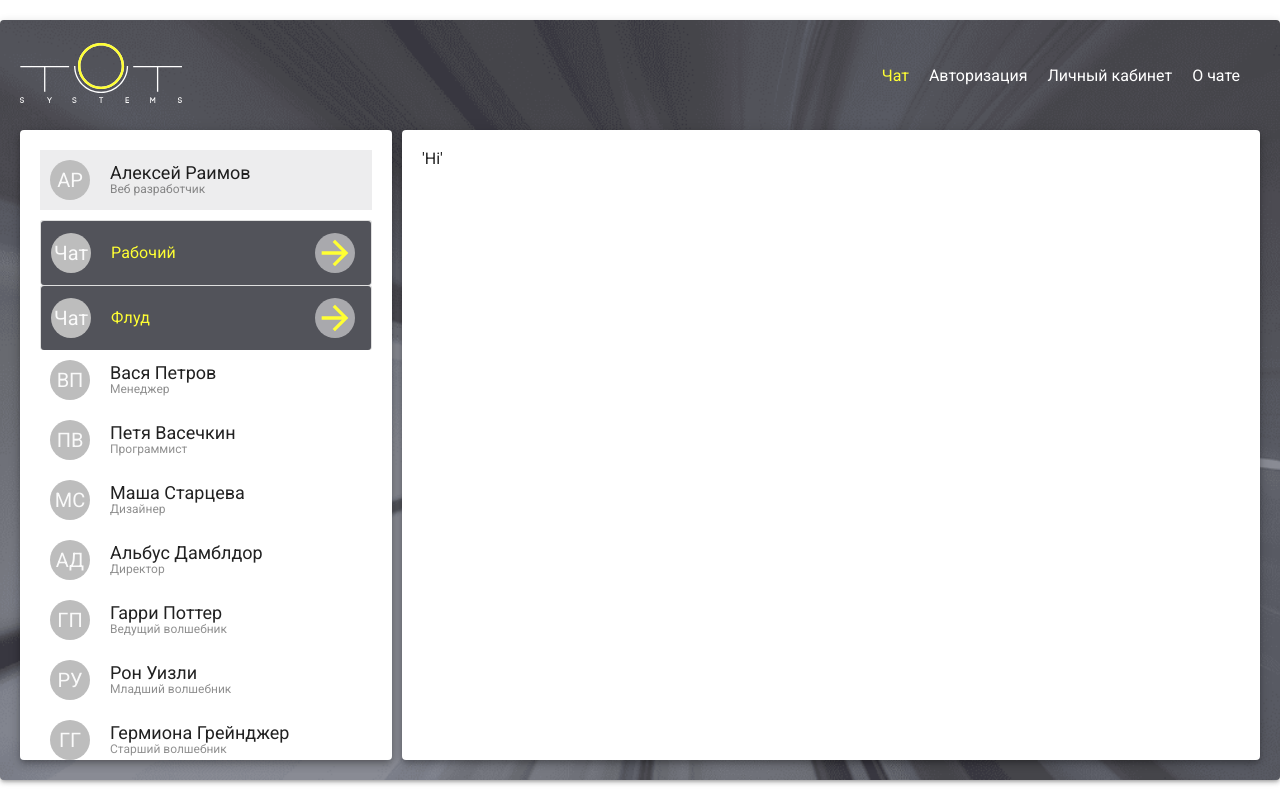
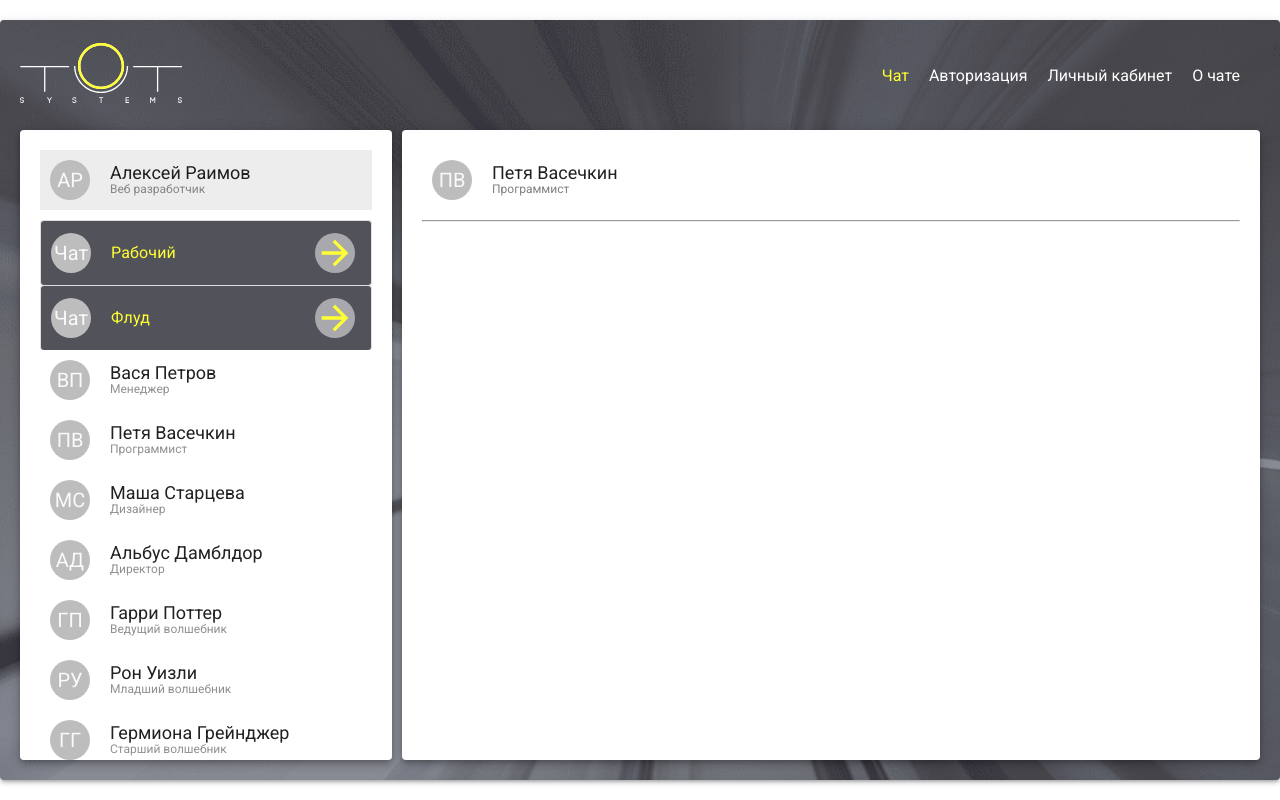
Before and after one commit to Radist-electric/corporate-network, a React (Create React App) app: page / in a window 1280 px wide. Built offline with nearby package versions, Linux system fonts and the light colour scheme.

Commit message:
I created a header for the chat component

```diff
--- a/src/components/chat.js
+++ b/src/components/chat.js
@@ -1,14 +1,84 @@
 import { useState } from 'react'
+import { makeStyles } from '@material-ui/core/styles'
+import { dataUsers } from '../data/dataUsers'
+import { dataChats } from '../data/dataChats'
+import { dataPersonalChat } from '../data/dataPersonalChat'
+import { dataGroupChat } from '../data/dataGroupChat'
+import Avatar from '@material-ui/core/Avatar'
+
+const useStyles = makeStyles((theme) => ({
+  header: {
+    padding: '10px',
+    display: 'flex',
+    alignItems: 'center',
+    marginBottom: '10px',
+  },
+  description: {
+    display: 'flex',
+    flexDirection: 'column',
+    marginLeft: '20px'
+  },
+  name: {
+    margin: 0,
+    fontSize: '18px',
+  },
+  prof: {
+    margin: 0,
+    fontSize: '12px',
+    color: 'rgba(0,0,0,0.5)'
+  },
+  chat: {
+    overflowY: 'auto'
+  },
+}))
 
 export const Chat = (props) => {
-const [chatType, setChatType] = useState(props.chatData[0])
-const [chatId, setChatId] = useState(props.chatData[1])
-console.log('chatType', chatType)
-console.log('chatId', chatId)
+  // chatType (true - личный, false - групповой)
+  const [chatType, setChatType] = useState(props.chatData[0])
+  const [chatId, setChatId] = useState(props.chatData[1])
+  const [dataChat, setDataChat] = useState(props.chatData[0] == true ? dataPersonalChat : dataGroupChat)
+  const classes = useStyles()
+
+  console.log('chatType', chatType)
+  console.log('chatId', chatId)
+  console.log('dataChat', dataChat)
+
+  const header = chatType ?
+    dataUsers.filter((item) => {
+      return item.id == chatId
+    }).map((person, i) => {
+      return (
+        <div className={classes.header} key={i}>
+          <Avatar>{person.firstName[0].toUpperCase()}{person.lastName[0].toUpperCase()}</Avatar>
+          <div className={classes.description}>
+            <p className={classes.name}>{person.firstName} {person.lastName}</p>
+            <p className={classes.prof}>{person.profession}</p>
+          </div>
+        </div>
+      )
+    })
+    :
+    dataChats.filter((item) => {
+      return item.id == chatId
+    }).map((chat, i) => {
+      return (
+        <div className={classes.header} key={i}>
+          <Avatar>Чат</Avatar>
+          <div className={classes.description}>
+            <p className={classes.name}>{chat.name}</p>
+            <p className={classes.prof}>Количество участников <span style={{ fontWeight: 700, color: 'rgba(0,0,0,1)' }}>{chat.users.length}</span></p>
+          </div>
+        </div>
+      )
+    })
 
   return (
     <>
-    'Hi'
+      {header}
+      <hr />
+      <div className={classes.chat}>
+
+      </div>
     </>
   )
 }
--- a/src/data/dataGroupChat.js
+++ b/src/data/dataGroupChat.js
@@ -0,0 +1,57 @@
+export const dataGroupChat = [
+  {
+    chatId: 0,
+    dialog: [
+      {
+        id: 7,
+        data: new Date(2021, 1, 22, 12, 15, 25),
+        text: 'Во сколько совещание?'
+      },
+      {
+        id: 2,
+        data: new Date(2021, 1, 22, 12, 15, 38),
+        text: 'По-моему в час.'
+      },
+      {
+        id: 3,
+        data: new Date(2021, 1, 22, 12, 15, 57),
+        text: 'В 13:30'
+      },
+      {
+        id: 7,
+        data: new Date(2021, 1, 22, 12, 16, 30),
+        text: 'Благодарю.'
+      }
+    ]
+  },
+  {
+    chatId: 1,
+    dialog: [
+      {
+        id: 7,
+        data: new Date(2021, 1, 22, 8, 15, 25),
+        text: 'Всем привет! Где все?'
+      },
+      {
+        id: 0,
+        data: new Date(2021, 1, 22, 8, 16, 38),
+        text: 'В пути. Пробки.'
+      },
+      {
+        id: 2,
+        data: new Date(2021, 1, 22, 8, 17, 38),
+        text: 'Почти приехала.'
+      },
+      {
+        id: 6,
+        data: new Date(2021, 1, 22, 8, 17, 45),
+        text: 'Ха! А я трансгрессировала. И никаких пробок!'
+      },
+      {
+        id: 3,
+        data: new Date(2021, 1, 22, 8, 18, 15),
+        text: 'Молодец! Моя школа!'
+      },
+    ]
+  }
+]
--- a/src/data/dataPersonalChat.js
+++ b/src/data/dataPersonalChat.js
@@ -1,40 +1,40 @@
 export const dataPersonalChat = [
   {
-    personId: 1,
+    chatId: 1,
     dialog: [
       {
-        me: true,
+        id: 7,
         data: new Date(2021, 1, 24, 12, 15, 25),
         text: 'Привет! Как дела?'
       },
       {
-        me: false,
+        id: 1,
         data: new Date(2021, 1, 24, 12, 15, 38),
         text: 'Отлично! Сам как?'
       },
       {
-        me: true,
+        id: 7,
         data: new Date(2021, 1, 24, 12, 15, 57),
         text: 'На обед пошёл. В столовке стою в очереди.'
       },
       {
-        me: false,
+        id: 1,
         data: new Date(2021, 1, 24, 12, 16, 30),
         text: 'Жди. Скоро тоже подойду.'
       }
     ]
   },
   {
-    personId: 3,
+    chatId: 3,
     dialog: [
       {
-        me: false,
+        id: 3,
         data: new Date(2021, 1, 25, 8, 15, 25),
         text: 'Доброе утро. Зайди ко мне в кабинет, когда на работу приедешь.'
       },
       {
-        me: true,
-        data: new Date(2021, 1, 28, 12, 15, 38),
+        id: 7,
+        data: new Date(2021, 1, 28, 8, 15, 38),
         text: 'Здравствуйте. Хорошо.'
       }
     ]
```
Also changed, not shown: src/components/chatList.js (+5 -6 lines).
